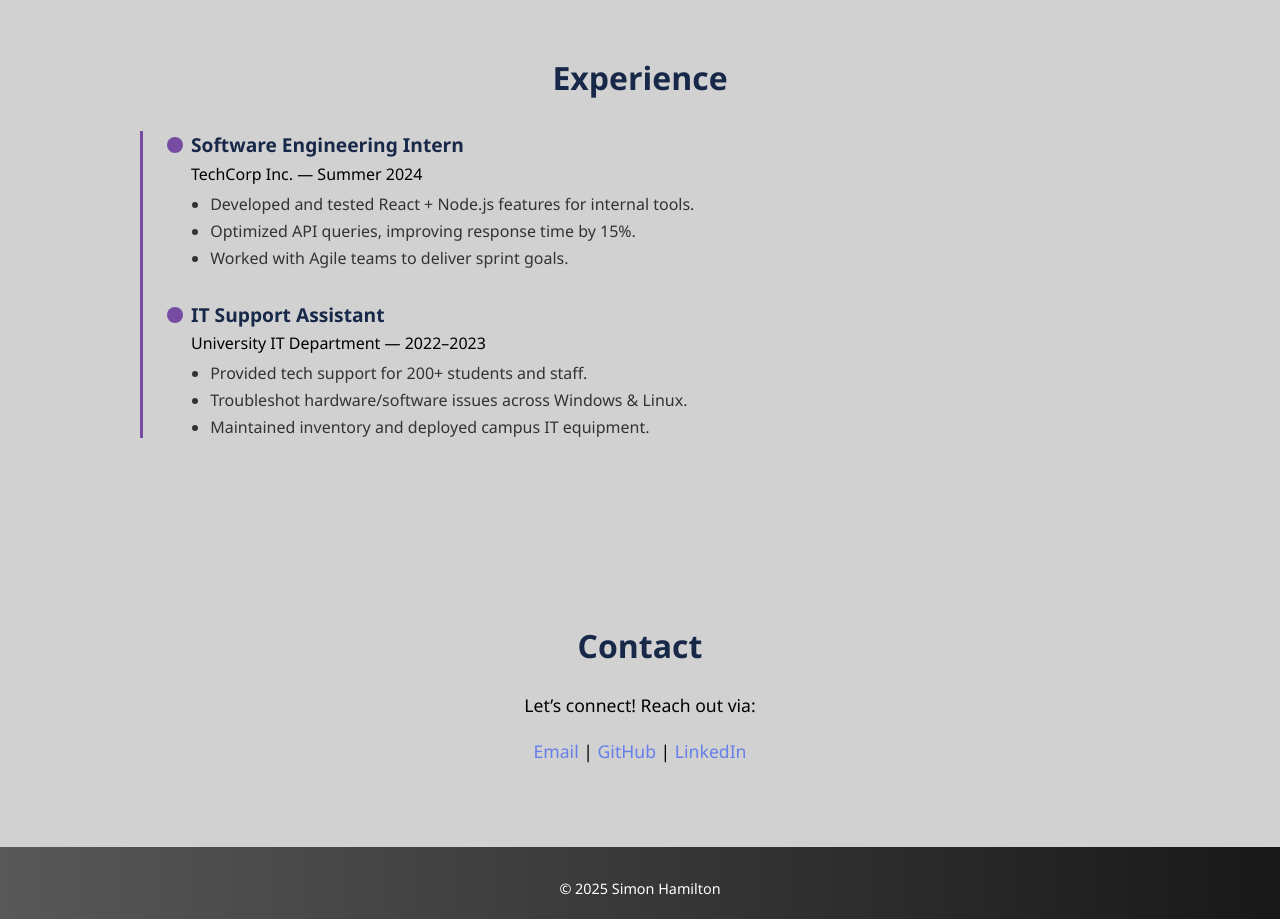
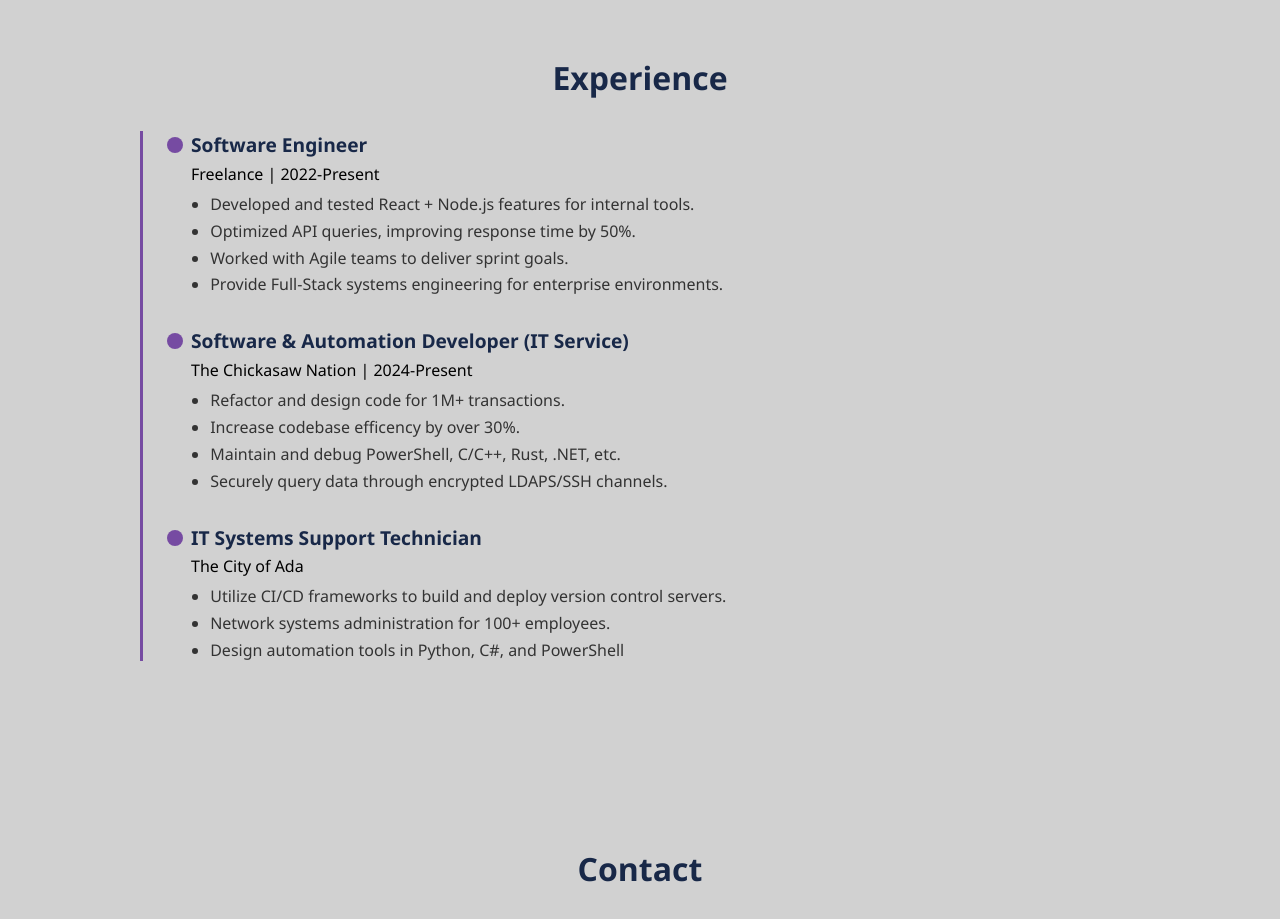
Before and after one commit to Siman73000/React-Portfolio, a React (Vite) app in the folder port/: page / in a window 1280 px wide. Shown: the part 2780-3699 px from the top of the page. Built offline with nearby package versions, Linux system fonts and the light colour scheme.

Commit message:
added proper experience

```diff
--- a/port/App.jsx
+++ b/port/App.jsx
@@ -123,21 +123,32 @@ export default function App() {
 
   const [experience] = useState([
     {
-      title: "Software Engineering Intern",
-      description: "TechCorp Inc. — Summer 2024",
+      title: "Software Engineer",
+      description: "Freelance | 2022-Present",
       details: [
         "Developed and tested React + Node.js features for internal tools.",
-        "Optimized API queries, improving response time by 15%.",
+        "Optimized API queries, improving response time by 50%.",
         "Worked with Agile teams to deliver sprint goals.",
+        "Provide Full-Stack systems engineering for enterprise environments.",
       ],
     },
     {
-      title: "IT Support Assistant",
-      description: "University IT Department — 2022–2023",
+      title: "Software & Automation Developer (IT Service)",
+      description: "The Chickasaw Nation | 2024-Present",
       details: [
-        "Provided tech support for 200+ students and staff.",
-        "Troubleshot hardware/software issues across Windows & Linux.",
-        "Maintained inventory and deployed campus IT equipment.",
+        "Refactor and design code for 1M+ transactions.",
+        "Increase codebase efficency by over 30%.",
+        "Maintain and debug PowerShell, C/C++, Rust, .NET, etc.",
+        "Securely query data through encrypted LDAPS/SSH channels.",
+      ],
+    },
+    {
+      title: "IT Systems Support Technician",
+      description: "The City of Ada",
+      details: [
+        "Utilize CI/CD frameworks to build and deploy version control servers.",
+        "Network systems administration for 100+ employees.",
+        "Design automation tools in Python, C#, and PowerShell",
       ],
     },
   ]);
```
